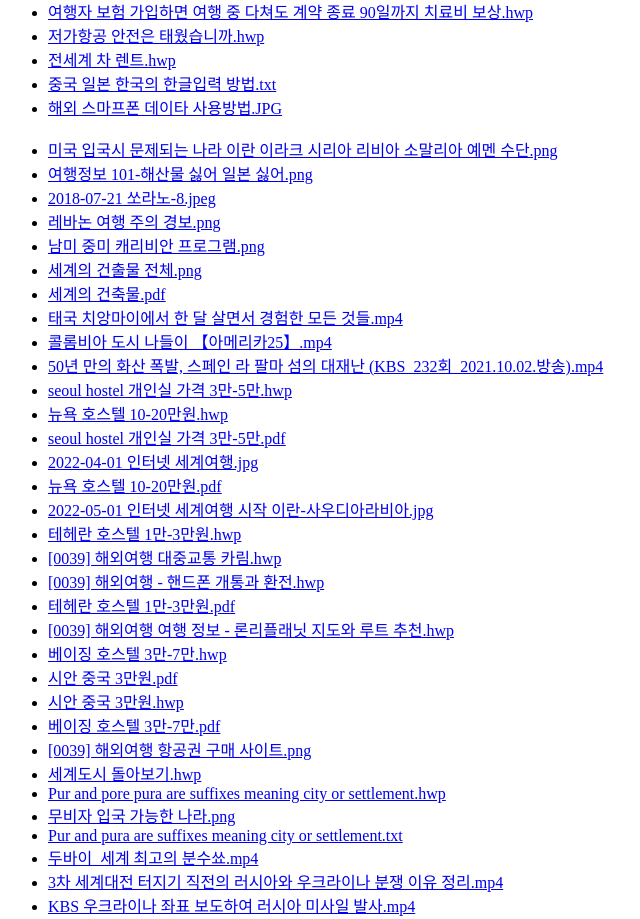
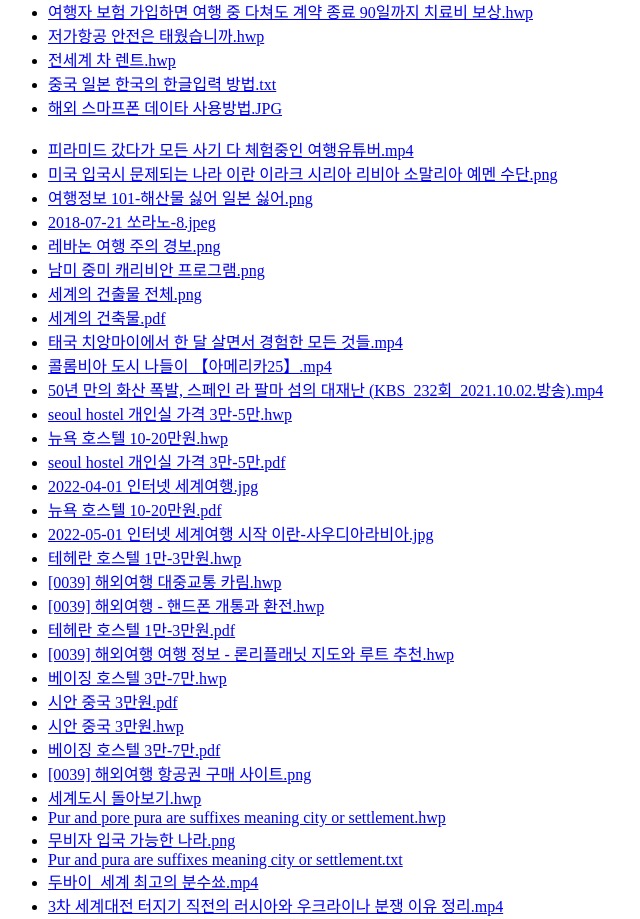
Before and after one commit to ahnssi9web/GOtravel11, a plain HTML site: page 000menu.html in a window 1280 px wide. Shown: the part 3160-4079 px from the top of the page, without its empty margins (0-640 px from the left). Drawn offline with Linux system fonts and the light colour scheme.

Commit message:
Update 000menu.html

```diff
--- a/000menu.html
+++ b/000menu.html
@@ -63,6 +63,9 @@
 <li><a href="https://ahnssi9web.github.io/GOtravel11/중국 일본 한국의 한글입력 방법.txt" width:500px; height:300px;   target="idx-contents"> 중국 일본 한국의 한글입력 방법.txt </a></li>
 <li><a href="https://ahnssi9web.github.io/GOtravel11/해외 스마프폰 데이타 사용방법.JPG" width:500px; height:300px;   target="idx-contents"> 해외 스마프폰 데이타 사용방법.JPG </a></li>
 <br>
+
+
+<li><a href="https://ahnssi9web.github.io/GOtravel11/피라미드 갔다가 모든 사기 다 체험중인 여행유튜버.mp4" width:500px; height:300px;   target="idx-contents"> 피라미드 갔다가 모든 사기 다 체험중인 여행유튜버.mp4 </a></li>
 <li><a href="https://ahnssi9web.github.io/GOtravel11/미국 입국시 문제되는 나라 이란 이라크 시리아 리비아 소말리아 예멘 수단.png" width:500px; height:300px;   target="idx-contents"> 미국 입국시 문제되는 나라 이란 이라크 시리아 리비아 소말리아 예멘 수단.png </a></li>
 <li><a href="https://ahnssi9web.github.io/GOtravel11/여행정보 101-해산물 싫어 일본 싫어.png" width:500px; height:300px;   target="idx-contents"> 여행정보 101-해산물 싫어 일본 싫어.png </a></li>
 <li><a href="https://ahnssi9web.github.io/GOtravel11/2018-07-21 쏘라노-8.jpeg" width:500px; height:300px;   target="idx-contents"> 2018-07-21 쏘라노-8.jpeg </a></li>
```
